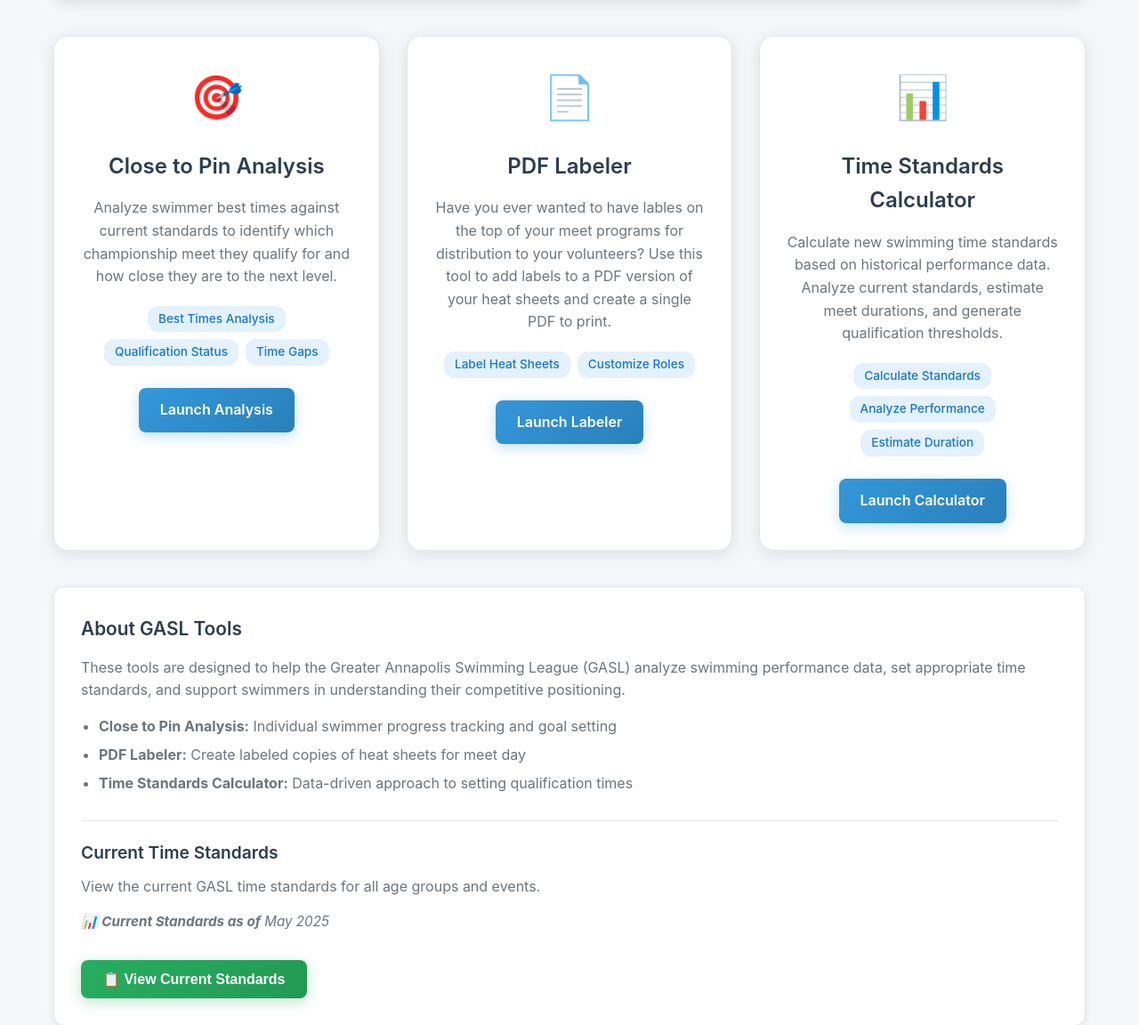
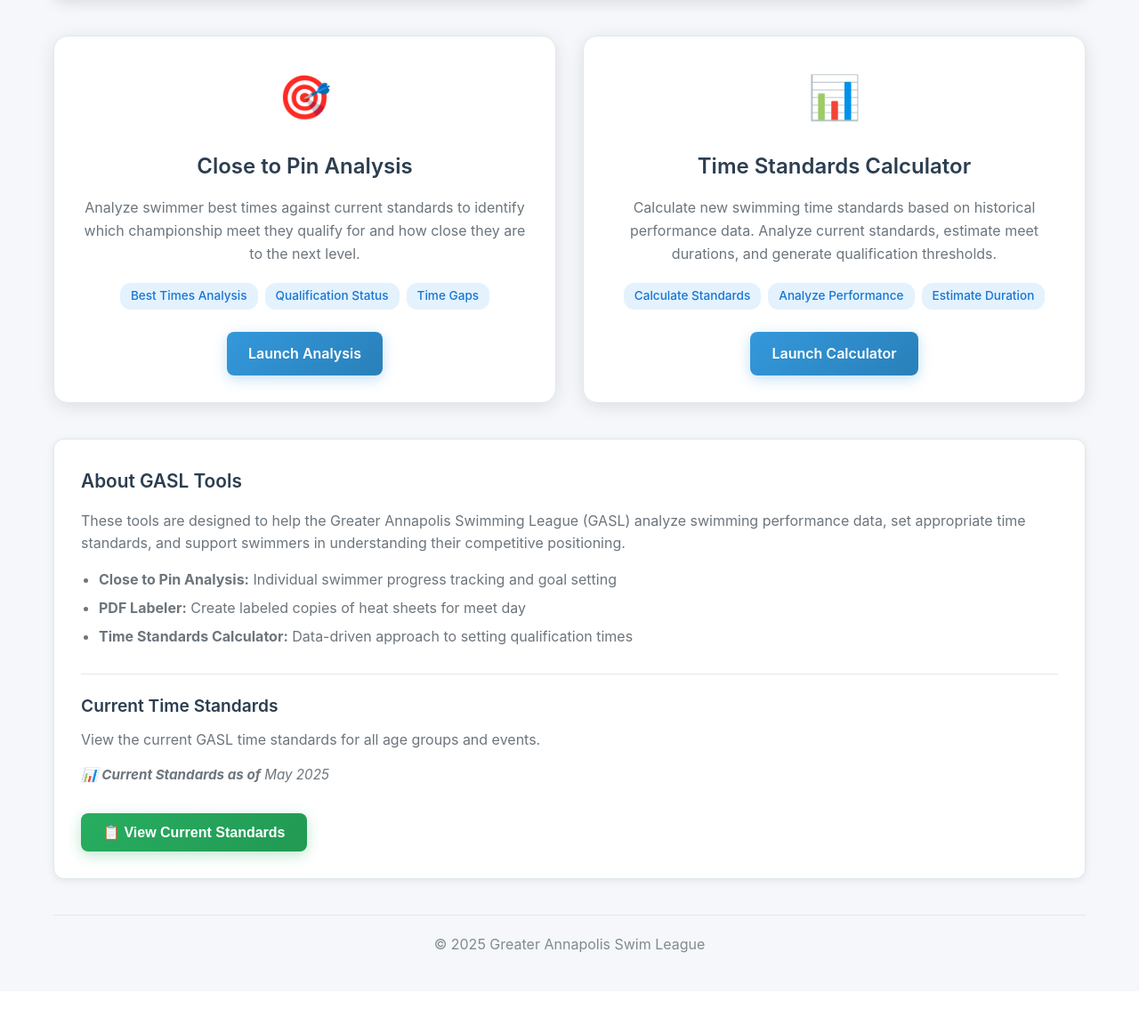
Before and after one commit to brodjieski/gasl_tools, a Flask app: page / in a window 1280 px wide. Shown: the part 182-1334 px from the top of the page at 89% size. After the commit the page ends 1253 px from the top, so only its background shows below. Run offline with Flask 2, Linux system fonts and the light colour scheme.

Commit message:
remove broken app

```diff
--- a/templates/home.html
+++ b/templates/home.html
@@ -27,18 +27,6 @@
                     </div>
                     <a href="{{ url_for('close_to_pin') }}" class="tool-button">
                         Launch Analysis
-                    </a>
-                </div>
-                <div class="tool-card">
-                    <div class="tool-icon">📄</div>
-                    <h2>PDF Labeler</h2>
-                    <p>Have you ever wanted to have lables on the top of your meet programs for distribution to your volunteers? Use this tool to add labels to a PDF version of your heat sheets and create a single PDF to print.</p>
-                    <div class="tool-features">
-                        <span class="feature">Label Heat Sheets</span>
-                        <span class="feature">Customize Roles</span>
-                    </div>
-                    <a href="{{ url_for('pdf_labeler') }}" class="tool-button">
-                        Launch Labeler
                     </a>
                 </div>
                 <div class="tool-card">
```
